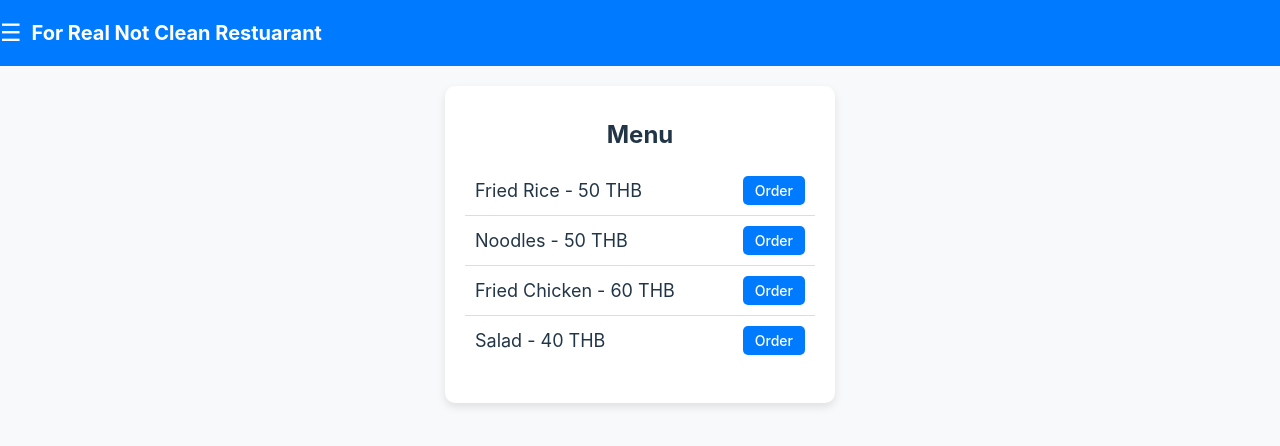
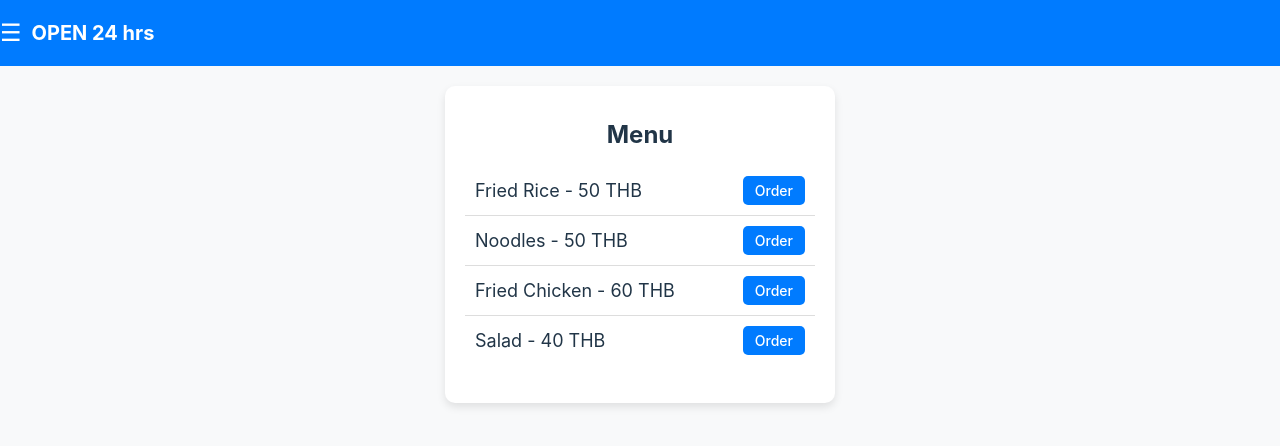
Before and after one commit to kalangun69300/test-my-app, a React (Vite) app: page / in a window 1280 px wide. Shown: the top 446 px of the page. Built offline with nearby package versions, Linux system fonts and the light colour scheme.

Commit message:
ui change v4

```diff
--- a/k8s/service.yaml
+++ b/k8s/service.yaml
@@ -6,7 +6,7 @@ metadata:
 spec:
   type: LoadBalancer
   ports:
-    - port: 8080
+    - port: 8082
       targetPort: 3000
       #nodePort: 30080
   selector:
--- a/src/App.jsx
+++ b/src/App.jsx
@@ -26,7 +26,7 @@ function App() {
       }}>
         <div style={{ display: "flex", alignItems: "center", gap: "10px" }}>
           <span style={{ fontSize: "24px", cursor: "pointer" }}>☰</span>
-          <span>For Real Not Clean Restuarant</span>
+          <span>OPEN 24 hrs</span>
         </div>
       </nav>
 
```
